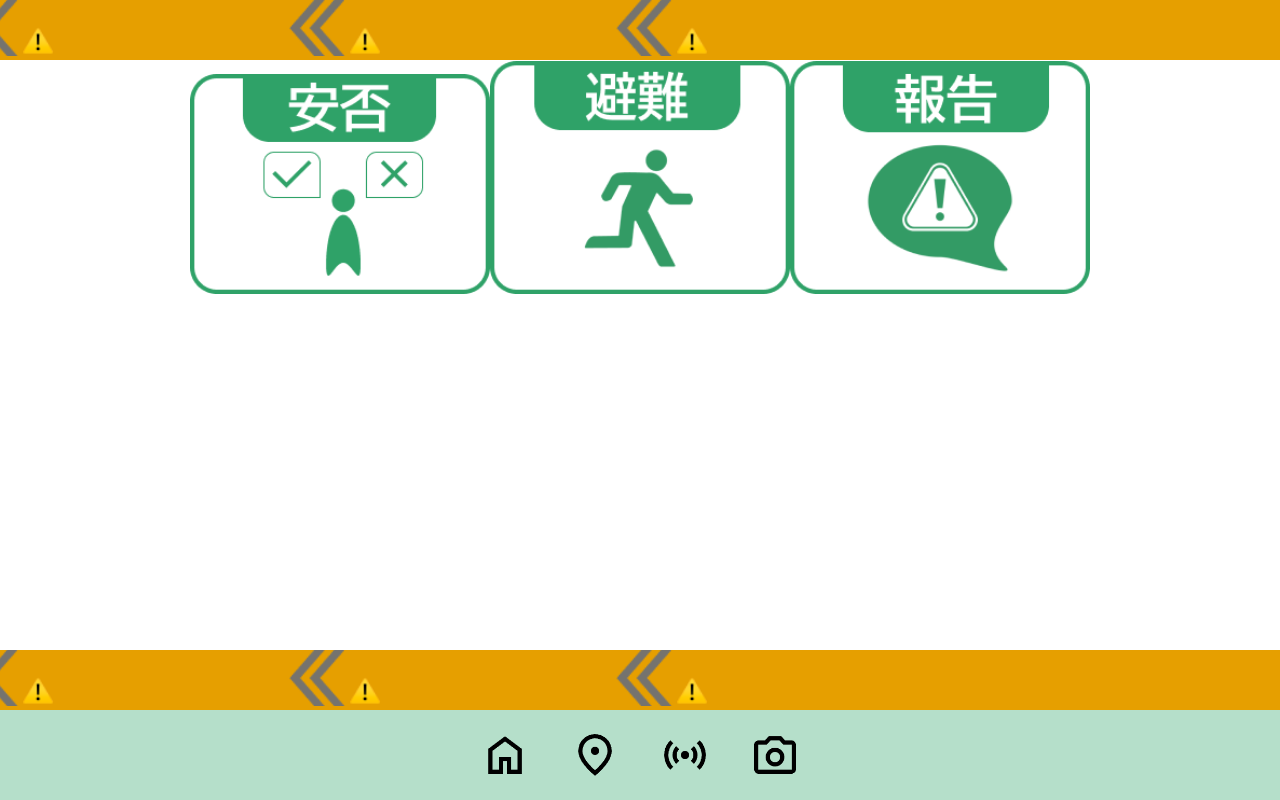
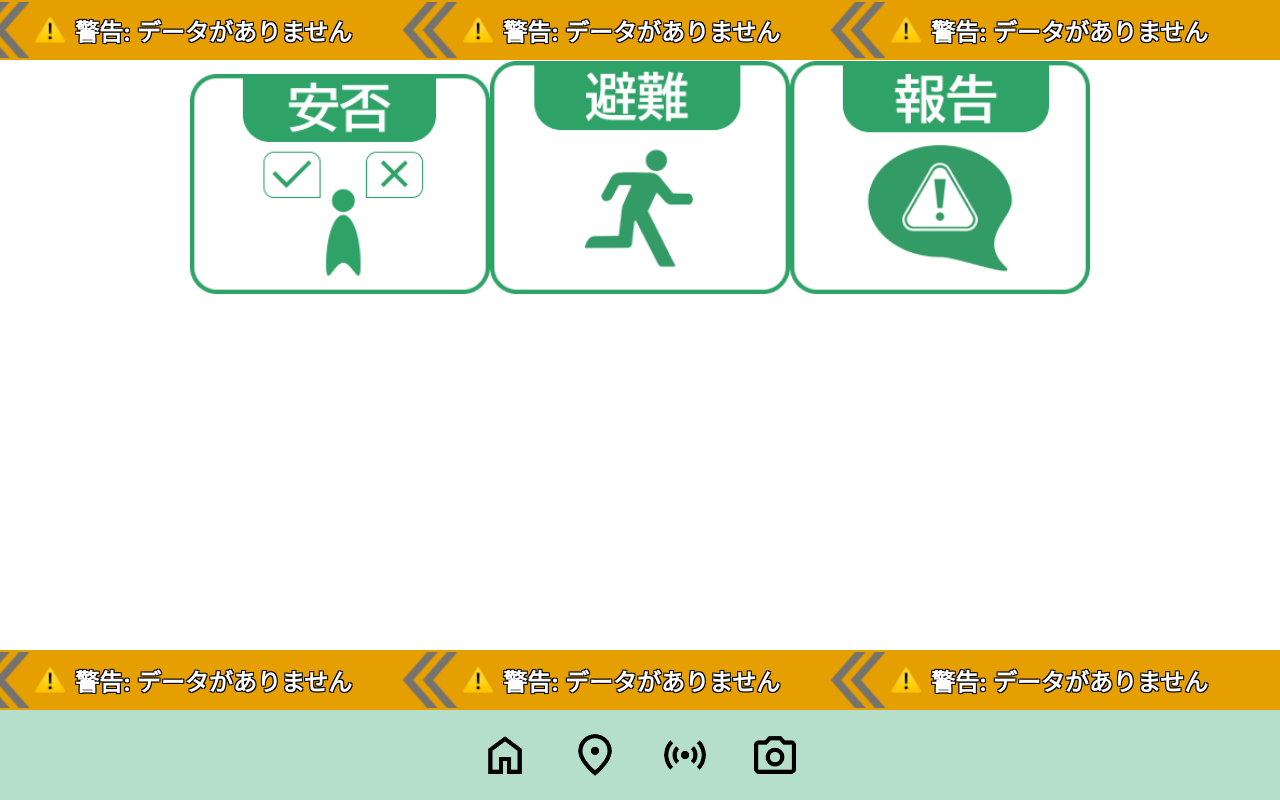
Before and after one commit to proconmamorun/mamoruncitizen, a Next.js app: page / in a window 1280 px wide. Built offline with nearby package versions, Linux system fonts and the light colour scheme; no server answers; the database is empty.

Commit message:
update css

```diff
--- a/src/components/Obi.css
+++ b/src/components/Obi.css
@@ -1,14 +1,16 @@
+/* Obi.css */
+
 /* 共通のスタイル */
 .obiBackground {
   width: 100%;
   height: 60px;
   background-color: #E69F00; /* 黄色の背景 */
-  position: fixed;
+  position: fixed; /* 固定表示 */
   display: flex;
   gap: 50px;
   left: 0;
-  z-index: 100;
-  overflow: hidden;
+  z-index: 100; /* 他の要素より前に表示する */
+  overflow: hidden; /* コンテンツが範囲外に表示されないようにする */
 }
 
 /* 上部に配置する場合 */
@@ -18,27 +20,32 @@
 
 /* 下部に配置する場合 */
 .obiBottom {
-  bottom: 0;
+  bottom: 0; /* デフォルトは画面下部に配置 */
 }
 
 /* 下部の帯を上に移動する（非避難ページ用） */
 .obiBelow {
-  bottom: 90px;
+  bottom: 90px; /* 必要に応じて調整 */
 }
 
-/* スライダー全体の設定 */
+/* スライダーを透明にして背景と独立させる */
 .textSlider {
   display: flex;
   height: 60px;
   white-space: nowrap;
   position: relative;
   background-color: transparent;
-  animation: slideLeft 40s linear infinite;
+  animation: slideLeft 10s linear infinite;
 }
 
-/* スライダーの内容を2倍にしてループ感を作る */
-.sliderContent {
-  display: inline-flex;
+/* 各帯の設定 */
+.sliderTextWithIcon {
+  display: flex;
+  align-items: center;
+  justify-content: center;
+  white-space: nowrap;
+  flex-shrink: 0;
+  width: 100%;
 }
 
 /* 矢印アイコンと警告アイコン */
@@ -54,7 +61,7 @@
   margin-right: 10px;
 }
 
-/* メッセージのスタイル */
+/* 流れるメッセージの設定 */
 .ObiMessage {
   font-size: 24px;
   color: white;
@@ -66,9 +73,17 @@
 /* スライドアニメーション */
 @keyframes slideLeft {
   0% {
-    transform: translateX(0);
+    transform: translateX(0%);
   }
   100% {
-    transform: translateX(-100%);
+    transform: translateX(-50%);
   }
 }
+
+/* アニメーションの遅延を最小限に設定 */
+.textSlider {
+  animation-delay: 0s;
+  animation-timing-function: linear;
+  animation-iteration-count: infinite;
+  animation: slideLeft 40s linear infinite;
+}
```
